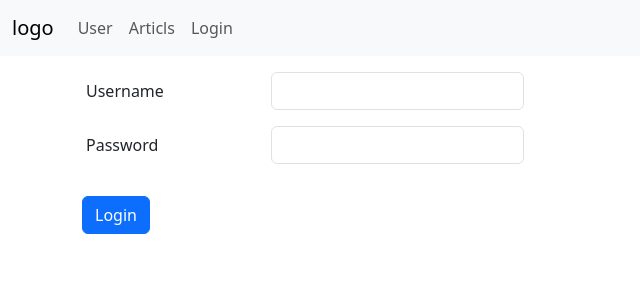
After one commit to Semushkin/Python_Flask, a Flask app: page /login in a window 1280 px wide. The commit adds this page. Shown: the top 300 px of the page, without its empty margins (0-640 px from the left). Run offline with Flask 2, Linux system fonts and the light colour scheme; some libraries are stand-ins or nearby versions.

Commit message:
Lesson_3

```diff
--- /dev/null
+++ b/blog/auth/views.py
@@ -0,0 +1,36 @@
+from flask import Blueprint, render_template, request, flash, redirect, url_for
+from flask_login import logout_user, login_user, login_required
+from werkzeug.security import check_password_hash
+
+
+auth = Blueprint('auth', __name__, static_folder='../static')
+
+
+@auth.route('/login', methods=['POST', 'GET'])
+def login():
+
+    if request.method == 'GET':
+        return render_template(
+            'auth/login.html',
+        )
+
+    username = request.form.get('username')
+    password = request.form.get('password')
+
+    from blog.models import User
+
+    user = User.query.filter_by(username=username).first()
+
+    if not user or not check_password_hash(user.password, password):
+        flash('Check your login details')
+        return redirect(url_for('.login'))
+
+    login_user(user)
+    return redirect(url_for('user.get_user', pk=user.id))
+
+
+@auth.route('/logout')
+@login_required
+def logout():
+    logout_user()
+    return redirect(url_for('.login'))
--- /dev/null
+++ b/blog/templates/auth/login.html
@@ -0,0 +1,38 @@
+{% extends 'base.html' %}
+
+{% block title %}
+    Login page
+{% endblock %}
+
+{% block body %}
+    <div class="row">
+        <div class="col">
+            {% with messages = get_flashed_messages() %}
+                {% if messages %}
+                    {% for message in messages %}
+                        <div class="alert alert-danger" role="alert">
+                            {{ message }}
+                        </div>
+                    {% endfor %}
+                {% endif %}
+            {% endwith %}
+            <form class="row g-3 mt-3" method="post" action="{{ url_for('auth.login') }}">
+                <div class="mb-3 row">
+                    <label for="username" class="col-sm-2 col-form-label">Username</label>
+                    <div class="col-sm-3">
+                        <input type="text" class="form-control" id="username" name="username">
+                    </div>
+                </div>
+                <div class="mb-3 row">
+                    <label for="password" class="col-sm-2 col-form-label">Password</label>
+                    <div class="col-sm-3">
+                        <input type="password" class="form-control" id="password" name="password">
+                    </div>
+                </div>
+                <div class="col-auto">
+                    <button type="submit" class="btn btn-primary mb-3">Login</button>
+                </div>
+            </form>
+        </div>
+    </div>
+{% endblock %}
--- a/blog/templates/navbar.html
+++ b/blog/templates/navbar.html
@@ -8,6 +8,11 @@
       <div class="navbar-nav">
         <a class="nav-link" href="{{ url_for('user.user_list') }}">User</a>
         <a class="nav-link" href="{{ url_for('article.article_list') }}">Articls</a>
+        {% if current_user.is_authenticated %}
+          <a class="nav-link" href="{{ url_for('auth.logout') }}">Logout</a>
+        {% else %}
+          <a class="nav-link" href="{{ url_for('auth.login') }}">Login</a>
+        {% endif %}
       </div>
     </div>
   </div>
--- a/blog/templates/users/details.html
+++ b/blog/templates/users/details.html
@@ -5,5 +5,5 @@
 {% endblock %}
 
 {% block body %}
-    <h1>{{ user_name }}</h1>
+    <h1>{{ user.username }}</h1>
 {% endblock %}
--- a/blog/templates/users/list.html
+++ b/blog/templates/users/list.html
@@ -7,8 +7,8 @@
 {% block body %}
     <h1>Users:</h1>
     <ul>
-    {% for user_id in users %}
-        <li><a href="{{ url_for('user.get_user', pk=user_id) }}">{{ users[user_id] }}</a></li>
+    {% for user in users %}
+        <li><a href="{{ url_for('user.get_user', pk=user.id) }}">{{ user.username }}</a></li>
     {% endfor %}
     </ul>
 {% endblock %}
--- a/wsgi.py
+++ b/wsgi.py
@@ -1,4 +1,5 @@
-from blog.app import create_app
+from blog.app import create_app, db
+from werkzeug.security import generate_password_hash
 
 # if __name__ == '__main__':
 #     app.run(
@@ -7,4 +8,19 @@ from blog.app import create_app
 #     )
 
 app = create_app()
-app.run()
+# app.run()
+
+
+@app.cli.command('init-db')
+def init_db():
+    db.create_all()
+
+
+@app.cli.command('create-users')
+def create_users():
+    from blog.models import User
+
+    db.session.add(
+        User(username='Ivan', password=generate_password_hash('test123'))
+    )
+    db.session.commit()
```
Also changed, not shown: blog/app.py (+27 -29 lines), blog/commands.py (added, +7 -0 lines), blog/models.py (added, +20 -0 lines), blog/user/views.py (+13 -7 lines), requirements.txt (+26 -3 lines), blog/auth/__init__.py (added), blog/db.sqlite (added).
